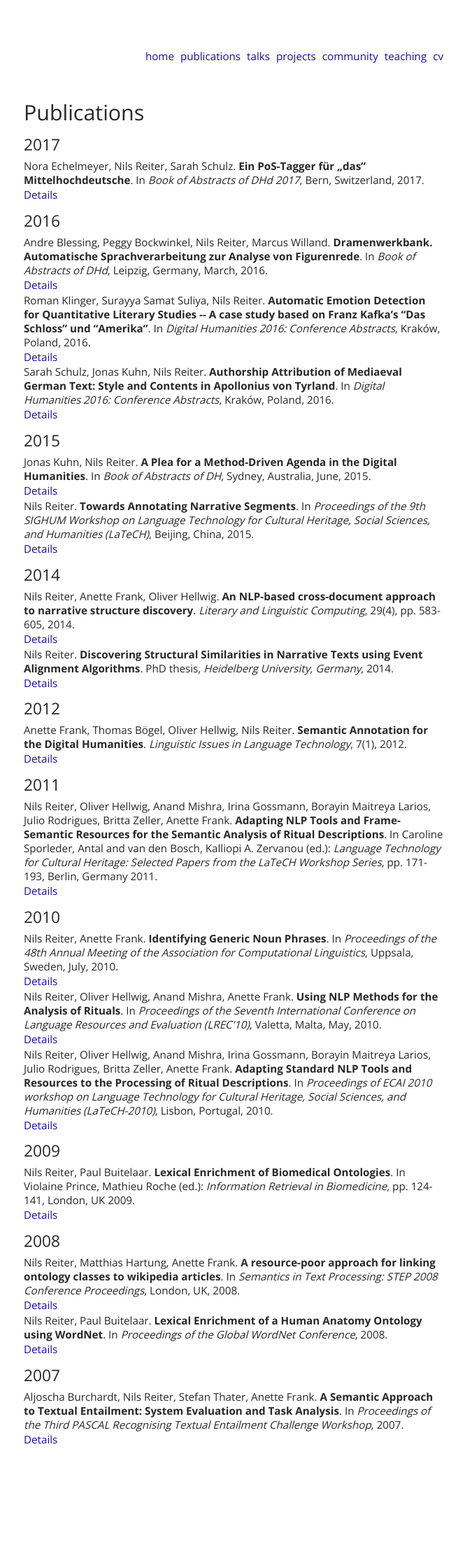
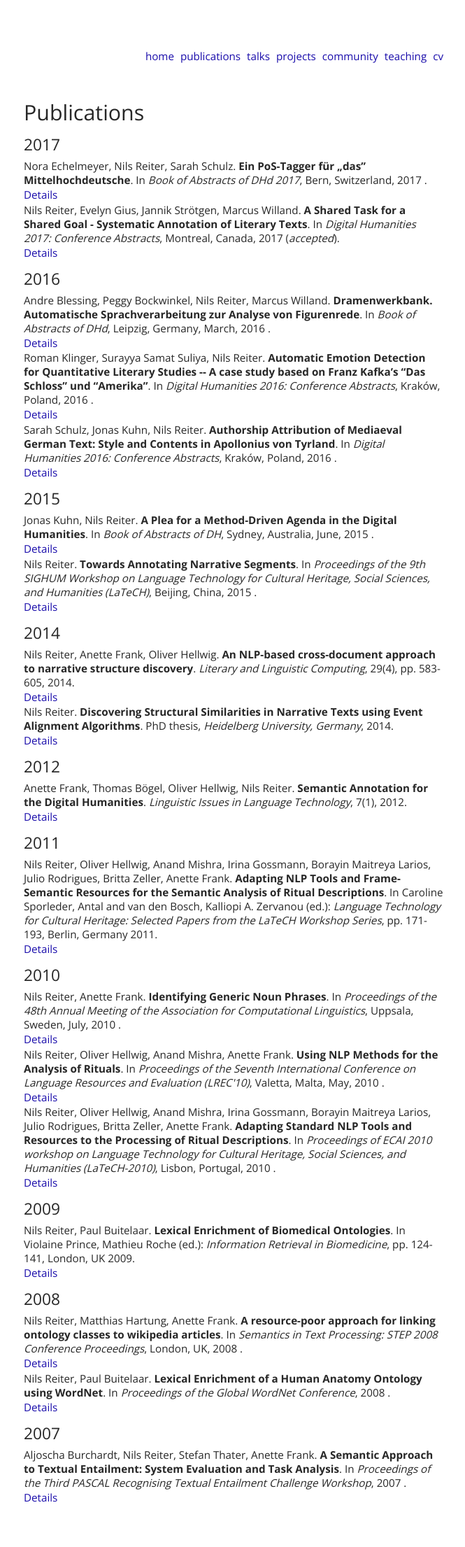
Before and after one commit to nilsreiter/nilsreiter.github.io, a Jekyll site: the page built from publications/index.html, in a window 1280 px wide. Shown: the whole page at 70% size, without its empty margins (306-971 px from the left). Built offline with Jekyll 4.4.1, drawn with Linux system fonts in a browser that asks for light colours; before the commit the page ends 2129 px from its top, so only the background shows below that.

Commit message:
shared tasks

```diff
--- a/_includes/inproceedings.html
+++ b/_includes/inproceedings.html
@@ -1 +1 @@
-<span class="author">{{ include.p.author | join: ", " }}</span>. <span class="title">{{ include.p.title }}</span>. In <span class="booktitle">{{ include.p.booktitle }}</span>, {% if include.p.address %}<span class="address">{{ include.p.address }}</span>, {% endif %}{% if include.p.month %}<span class="month">{{ include.p.month }}</span>, {% endif %}<span class="year">{{ include.p.year }}.</span>
+<span class="author">{{ include.p.author | join: ", " }}</span>. <span class="title">{{ include.p.title }}</span>. In <span class="booktitle">{{ include.p.booktitle }}</span>, {% if include.p.address %}<span class="address">{{ include.p.address }}</span>, {% endif %}{% if include.p.month %}<span class="month">{{ include.p.month }}</span>, {% endif %}<span class="year">{{ include.p.year }} {% if include.p.status %} (<span class="status">{{ include.p.status }}</span>){%endif%}.</span>
--- /dev/null
+++ b/_publications/Reiter2017aa.md
@@ -0,0 +1,21 @@
+---
+layout: inproceedings
+title: A Shared Task for a Shared Goal - Systematic Annotation of Literary Texts
+author:
+- Nils Reiter
+- Evelyn Gius
+- Jannik Strötgen
+- Marcus Willand
+booktitle: "Digital Humanities 2017: Conference Abstracts"
+year: 2017
+address: Montreal, Canada
+status: accepted
+downloads:
+- desc: preprint
+  url: https://sharedtasksinthedh.github.io
+---
+
+
+### Abstract
+We outline a proposal for a shared task (ST) in and for the digital humanities. In general, shared tasks are highly productive frameworks for bringing together different researchers/research groups and, if done in a sensible way, foster interdisciplinary collaboration. They have a tradition in natural language processing (NLP) where organizers define research tasks and settings. In order to cope for the specialties of DH research, we propose a ST that works in two phases, with two distinct target audiences and possible participants.
+{:.abstract}
--- a/assets/css/main.scss
+++ b/assets/css/main.scss
@@ -286,6 +286,10 @@ blockquote {
   	font-style: italic;
 	}
 
+	.status {
+		font-style: italic;
+	}
+
 span.title {
   font-weight: bold;
 }
--- a/community.md
+++ b/community.md
@@ -2,6 +2,8 @@
 layout: page
 title: Community Services
 ---
+
+I am initiator of a group that wants to establish shared tasks in the Digital Humanities community. See [this web page for details](https://sharedtasksinthedh.github.io).
 
 ## Workshops
 
```
Also changed, not shown: _publications/Reiter2008aa.md (+1 -0 lines).
